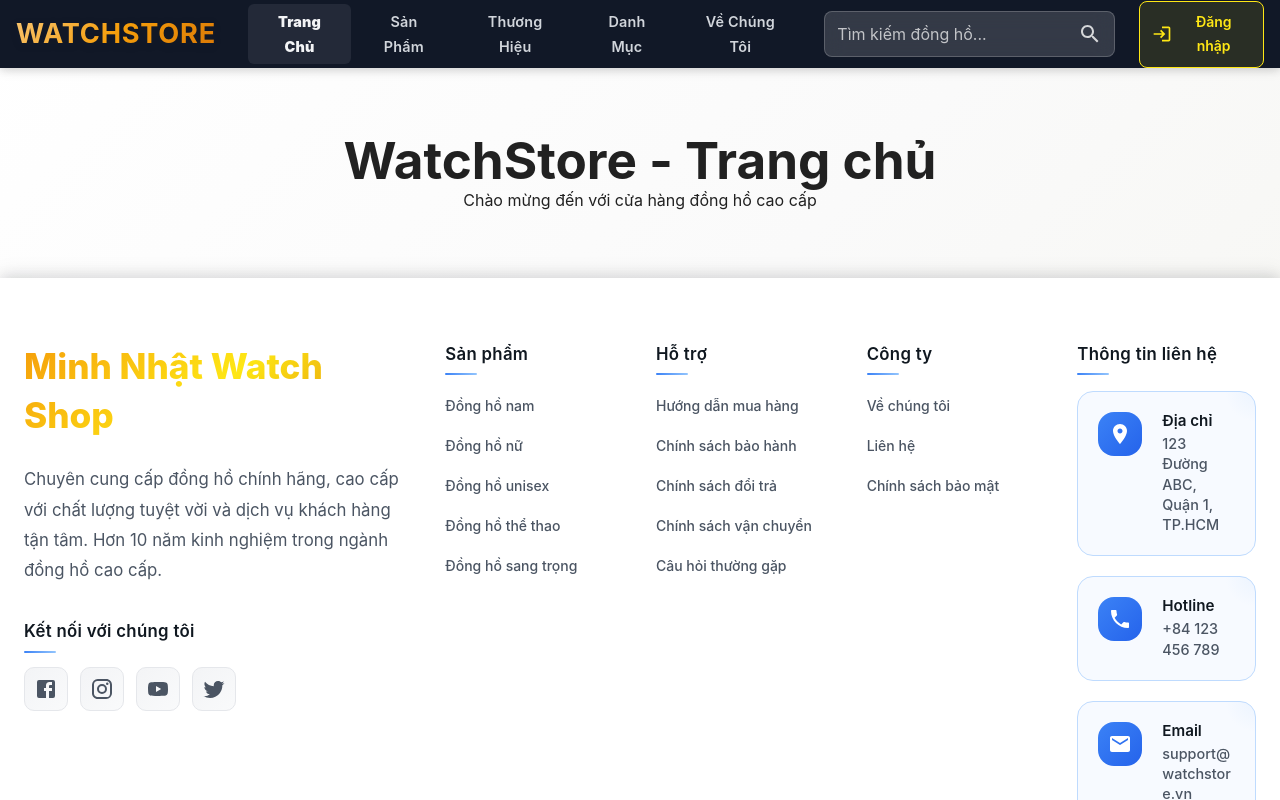
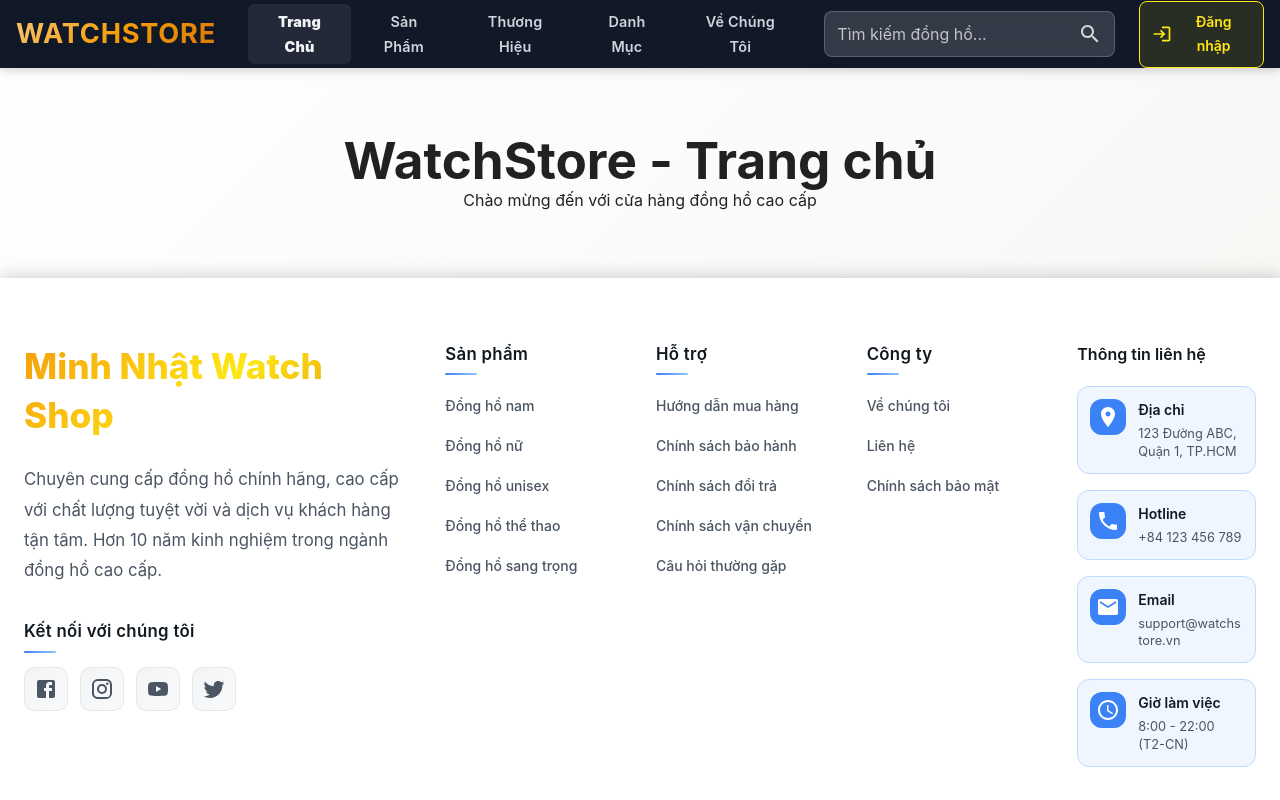
Before and after one commit to TrungHauad02/watch-shop, a React (Vite) app: page / in a window 1280 px wide. Built offline with nearby package versions, Linux system fonts and the light colour scheme.

Commit message:
U(Footer)

```diff
--- a/src/components/WSFooter/components/FooterBottom.tsx
+++ b/src/components/WSFooter/components/FooterBottom.tsx
@@ -1,7 +1,7 @@
 import { Box, Stack, Typography } from '@mui/material';
 import { useNavigate } from 'react-router-dom';
 import { footerBottomLinks } from '../footer.data';
-import COLORS, { colorUtils } from '@/styles/colors';
+import { COLORS, SEMANTIC_COLORS } from '@/styles/colors';
 
 interface FooterBottomProps {
   companyName: string;
@@ -33,7 +33,7 @@ export default function FooterBottom({
       <Typography
         variant="body2"
         sx={{
-          color: 'text.secondary',
+          color: COLORS.gray600,
           fontWeight: 500,
           fontSize: '0.95rem',
           // CUSTOMIZE: Chỉnh sửa style của copyright text ở đây
@@ -48,7 +48,7 @@ export default function FooterBottom({
         spacing={3}
         sx={{
           '& button': {
-            color: 'text.secondary',
+            color: COLORS.gray600,
             textDecoration: 'none',
             fontSize: '0.9rem',
             fontWeight: 500,
@@ -60,11 +60,11 @@ export default function FooterBottom({
             transition: 'all 0.2s ease',
             // CUSTOMIZE: Chỉnh sửa hiệu ứng hover của bottom links ở đây
             '&:hover': {
-              color: COLORS.accent,
-              backgroundColor: colorUtils.hexToRgba(COLORS.accent, 0.1),
+              color: SEMANTIC_COLORS.info600,
+              backgroundColor: SEMANTIC_COLORS.info100,
             },
             '&:focus-visible': {
-              outline: `2px solid ${COLORS.accent}`,
+              outline: `2px solid ${SEMANTIC_COLORS.info500}`,
               outlineOffset: '2px',
             },
           },
--- a/src/components/WSFooter/components/FooterContactInfo.tsx
+++ b/src/components/WSFooter/components/FooterContactInfo.tsx
@@ -17,152 +17,71 @@ export default function FooterContactInfo({
 }: FooterContactInfoProps) {
   return (
     <Box>
+      {/* Section Title */}
       <Typography
         variant="h6"
-        gutterBottom
         sx={{
           fontWeight: 600,
-          // Khớp với màu title các component khác
           color: COLORS.primary,
-          mb: 3,
-          position: 'relative',
-          fontSize: '1.05rem',
-          letterSpacing: '0.3px',
-          '&::after': {
-            content: '""',
-            position: 'absolute',
-            bottom: '-8px',
-            left: 0,
-            width: '32px',
-            height: '2px',
-            // Gradient underline đồng nhất
-            background: `linear-gradient(90deg, ${SEMANTIC_COLORS.info500}, ${SEMANTIC_COLORS.info300})`,
-            borderRadius: '2px',
-            transition: 'width 0.3s ease',
-          },
-          '&:hover::after': {
-            width: '48px',
-          },
+          mb: 2.5,
+          fontSize: '1rem',
+          // CUSTOMIZE: Có thể thay đổi màu title và font size tại đây
         }}
       >
         Thông tin liên hệ
       </Typography>
 
-      <Stack
-        spacing={{ xs: 2.5, md: 2, lg: 2.5 }}
-        direction={{ xs: 'column', md: 'row', lg: 'column' }}
-        sx={{
-          width: '100%',
-          flexWrap: 'nowrap',
-        }}
-      >
+      {/* Contact Items */}
+      <Stack spacing={2}>
         {contactInfo.map((info, index) => (
           <Box
             key={index}
             sx={{
               display: 'flex',
-              alignItems: { xs: 'flex-start', md: 'center', lg: 'flex-start' },
-              justifyContent: {
-                xs: 'flex-start',
-                md: 'center',
-                lg: 'flex-start',
-              },
-              flexDirection: { xs: 'row', md: 'column', lg: 'row' },
-              gap: { xs: 2, md: 1, lg: 2.5 },
-              p: { xs: 2, md: 1.5, lg: 2.5 },
-              borderRadius: 2,
-              // Nền xanh nhẹ, tinh tế
-              backgroundColor: `${SEMANTIC_COLORS.info50}80`,
+              alignItems: 'flex-start',
+              gap: 1.5,
+              p: 1.5,
+              borderRadius: 1.5,
+              backgroundColor: SEMANTIC_COLORS.info50,
               border: `1px solid ${SEMANTIC_COLORS.info200}`,
-              transition: 'all 0.3s cubic-bezier(0.4, 0, 0.2, 1)',
-              textAlign: { xs: 'left', md: 'center', lg: 'left' },
-              minHeight: { md: '100px' },
-              flex: { md: '1 1 0%' },
-              minWidth: { md: 0 },
-              position: 'relative',
-              overflow: 'hidden',
+              transition: 'all 0.2s ease',
+              // CUSTOMIZE: Có thể thay đổi màu nền và border tại đây
 
-              // Hover effect đẹp mắt
               '&:hover': {
-                backgroundColor: `${SEMANTIC_COLORS.info100}90`,
+                backgroundColor: SEMANTIC_COLORS.info100,
                 borderColor: SEMANTIC_COLORS.info300,
-                transform: 'translateY(-2px)',
-                boxShadow: `0 4px 16px ${SEMANTIC_COLORS.info500}20`,
-
-                // Subtle glow from icon
-                '& .icon-container': {
-                  boxShadow: `0 0 20px ${SEMANTIC_COLORS.info500}40`,
-                },
-              },
-
-              // Subtle background pattern
-              '&::before': {
-                content: '""',
-                position: 'absolute',
-                top: 0,
-                right: 0,
-                width: '60px',
-                height: '60px',
-                background: `radial-gradient(circle, ${SEMANTIC_COLORS.info200}30 0%, transparent 70%)`,
-                borderRadius: '50%',
-                transform: 'translate(30px, -30px)',
-                transition: 'all 0.3s ease',
-              },
-
-              '&:hover::before': {
-                background: `radial-gradient(circle, ${SEMANTIC_COLORS.info300}40 0%, transparent 70%)`,
-                transform: 'translate(20px, -20px) scale(1.2)',
+                // CUSTOMIZE: Có thể tùy chỉnh hiệu ứng hover tại đây
               },
             }}
           >
-            {/* Icon Container */}
+            {/* Icon */}
             <Box
-              className="icon-container"
               sx={{
                 display: 'flex',
                 alignItems: 'center',
                 justifyContent: 'center',
-                width: { xs: 40, md: 32, lg: 44 },
-                height: { xs: 40, md: 32, lg: 44 },
-                borderRadius: 2,
-                // Icon với gradient blue đẹp mắt
-                background: `linear-gradient(135deg, ${SEMANTIC_COLORS.info500}, ${SEMANTIC_COLORS.info600})`,
+                width: 36,
+                height: 36,
+                borderRadius: 1.5,
+                backgroundColor: SEMANTIC_COLORS.info500,
                 color: COLORS.white,
                 flexShrink: 0,
-                mb: { xs: 0, md: 1, lg: 0 },
-                transition: 'all 0.3s ease',
-                position: 'relative',
-                zIndex: 1,
+                // CUSTOMIZE: Có thể thay đổi màu và kích thước icon tại đây
               }}
             >
               {info.icon}
             </Box>
 
             {/* Content */}
-            <Box
-              sx={{
-                flex: 1,
-                minWidth: 0,
-                display: 'flex',
-                flexDirection: 'column',
-                alignItems: {
-                  xs: 'flex-start',
-                  md: 'center',
-                  lg: 'flex-start',
-                },
-                position: 'relative',
-                zIndex: 1,
-              }}
-            >
+            <Box sx={{ flex: 1, minWidth: 0 }}>
               <Typography
                 variant="subtitle2"
                 sx={{
                   fontWeight: 600,
                   color: COLORS.primary,
                   mb: 0.5,
-                  fontSize: { xs: '0.9rem', md: '0.8rem', lg: '0.95rem' },
-                  lineHeight: 1.2,
-                  textAlign: { xs: 'left', md: 'center', lg: 'left' },
+                  fontSize: '0.875rem',
+                  // CUSTOMIZE: Có thể thay đổi style của title tại đây
                 }}
               >
                 {info.title}
@@ -172,12 +91,10 @@ export default function FooterContactInfo({
                 variant="body2"
                 sx={{
                   color: COLORS.gray600,
-                  fontWeight: 450,
+                  fontSize: '0.8rem',
                   lineHeight: 1.4,
-                  fontSize: { xs: '0.85rem', md: '0.75rem', lg: '0.9rem' },
-                  textAlign: { xs: 'left', md: 'center', lg: 'left' },
                   wordBreak: 'break-word',
-                  hyphens: 'auto',
+                  // CUSTOMIZE: Có thể thay đổi style của content tại đây
                 }}
               >
                 {info.content}
```
